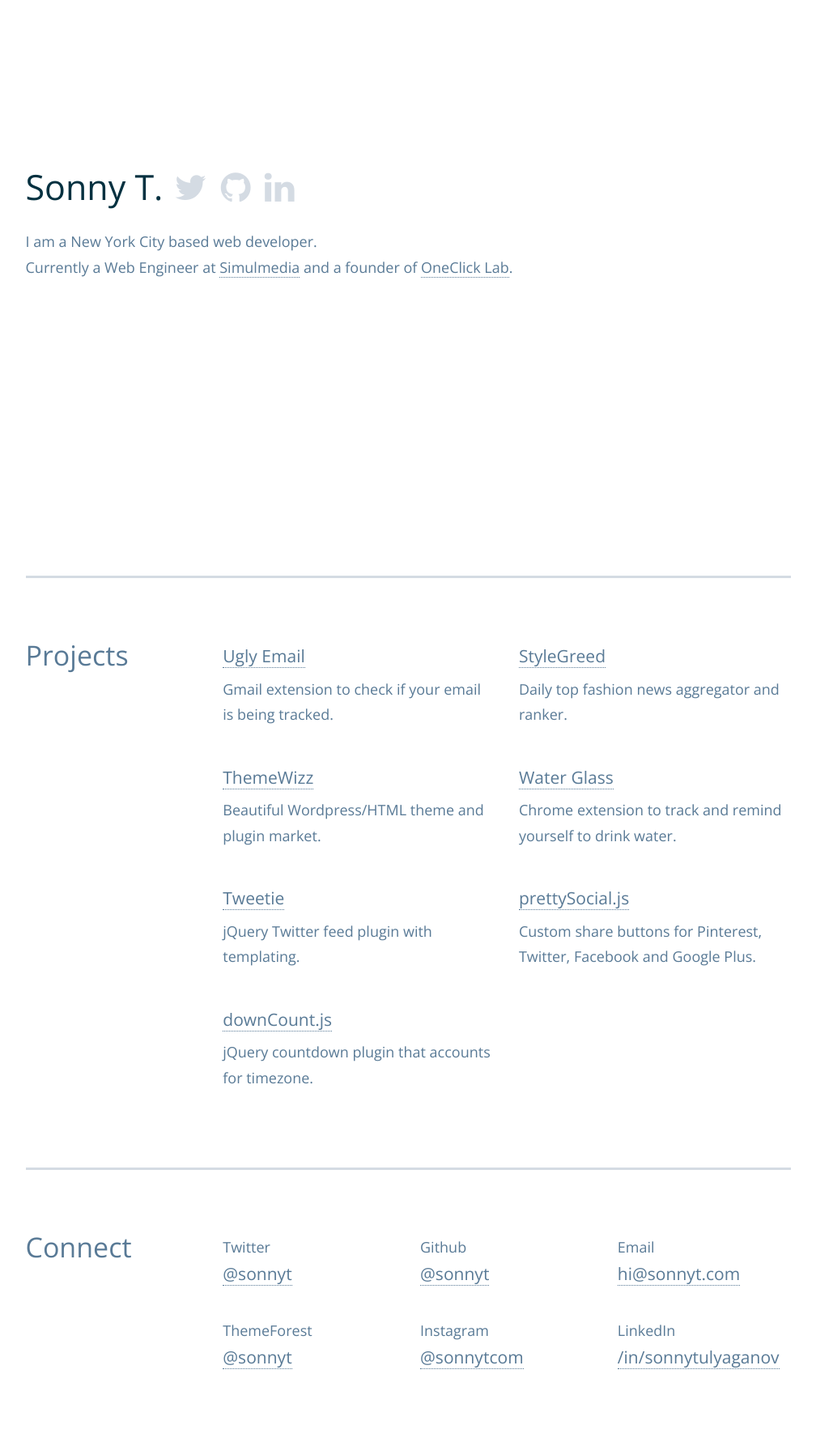
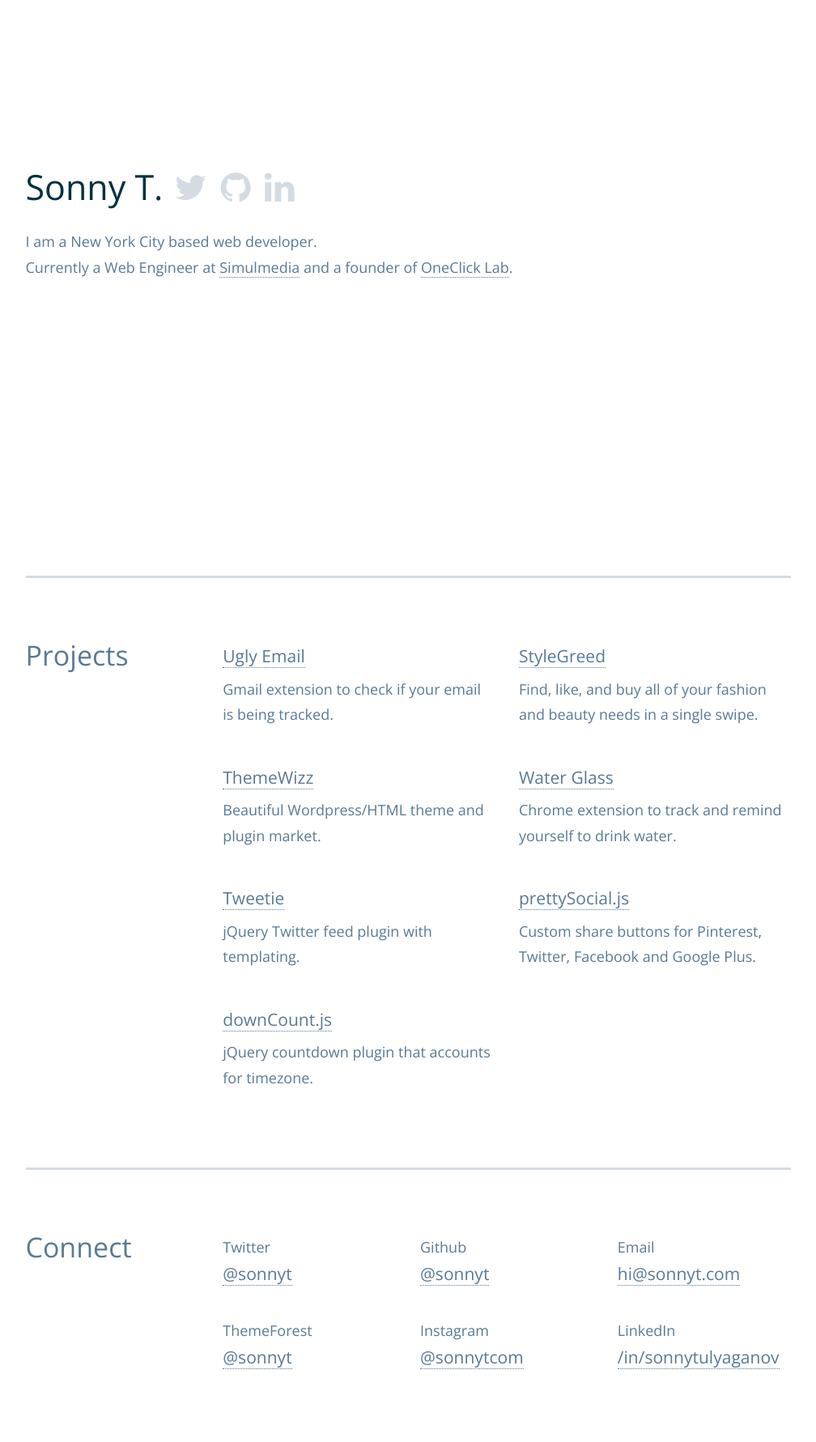
Before and after one commit to sonnyt/sonnyt.github.io, a Jekyll site: the page built from index.html, in a window 1280 px wide. Shown: the whole page at 81% size, without its empty margins (136-1144 px from the left). Built offline with Jekyll 4.4.1, drawn with Linux system fonts in a browser that asks for light colours; nearby versions of some CDN libraries.

Commit message:
Update index.html

```diff
--- a/index.html
+++ b/index.html
@@ -28,7 +28,7 @@
                             </article>
                             <article class="col-md-6">
                                 <h3><a target="_blank" href="http://www.stylegreed.com" title="StyleGreed">StyleGreed</a></h3>
-                                <p>Daily top fashion news aggregator and ranker.</p>
+                                <p>Find, like, and buy all of your fashion and beauty needs in a single swipe.</p>
                             </article>
                             <article class="col-md-6">
                                 <h3><a target="_blank" href="http://themewizz.com" title="ThemeWizz">ThemeWizz</a></h3>
```
